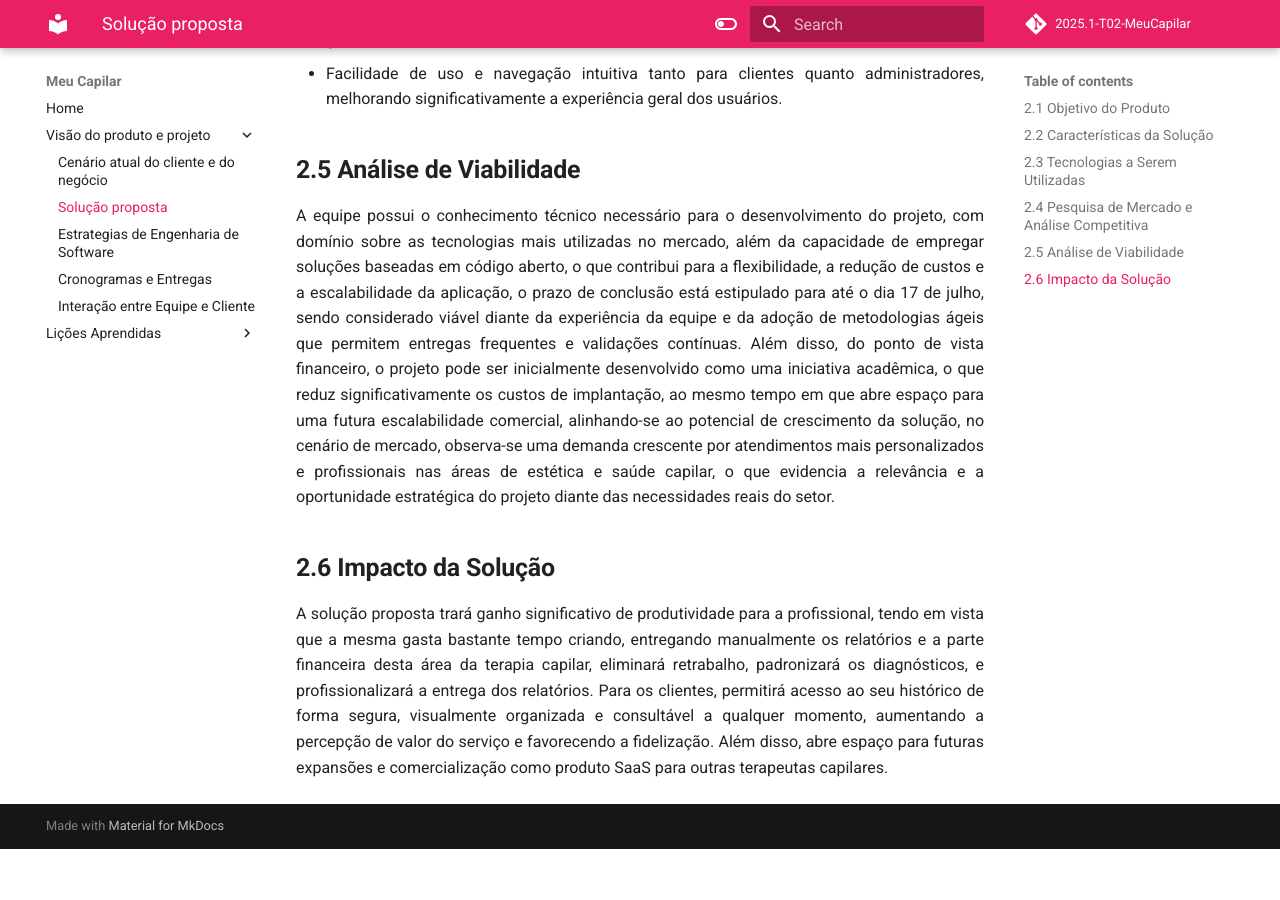
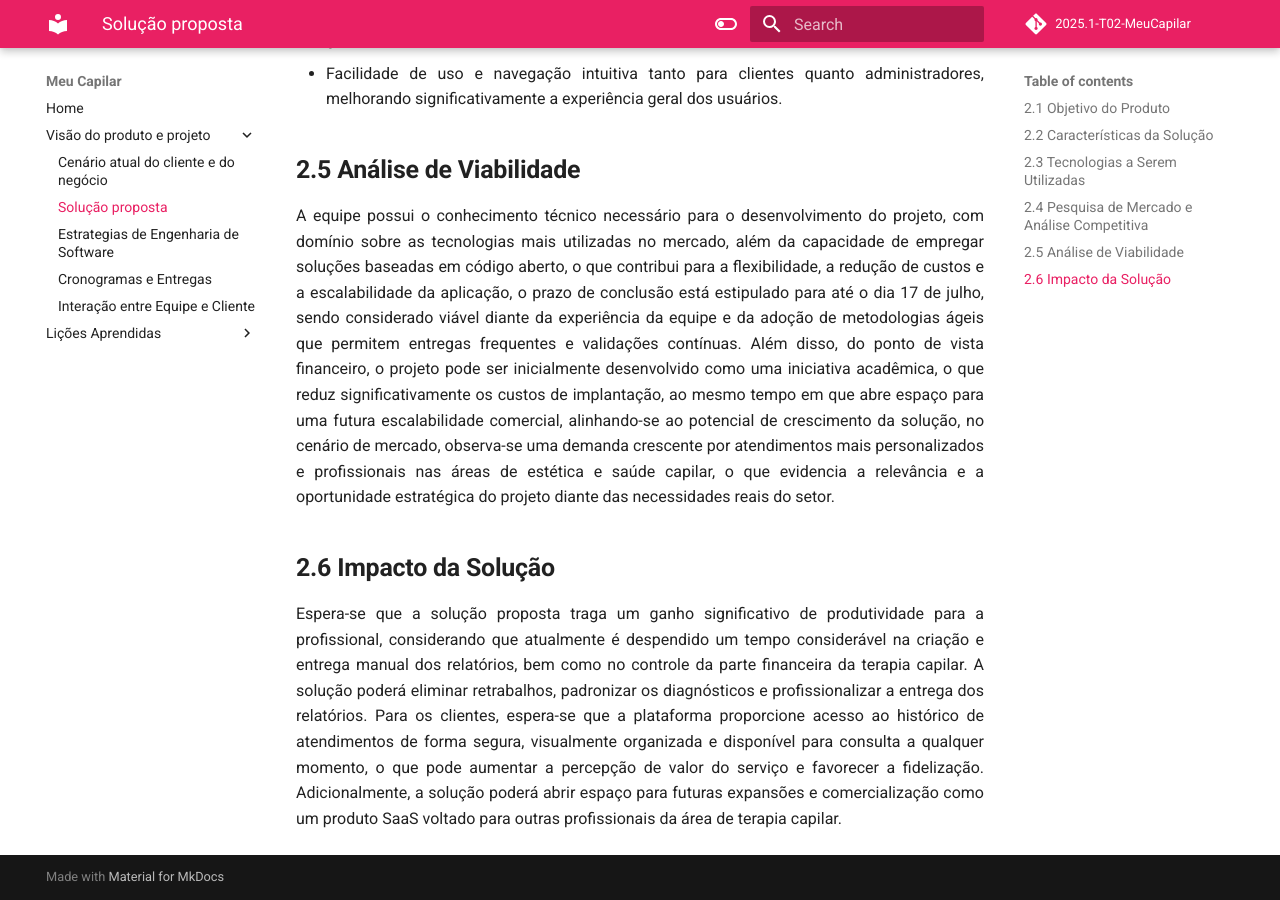
Before and after one commit to mdsreq-fga-unb/2025.1-T02-MeuCapilar, an MkDocs documentation site: the page built from docs/unidade1/sessao2.md, in a window 1280 px wide and 900 px high, scrolled down 2740 px. Built offline with MkDocs 1.6.1 and Material for MkDocs 9.7.7, drawn with Linux system fonts in a browser that asks for light colours; comment, search, counter and statistics services are not loaded; before the commit the page ends 3589 px from its top, so only the background shows below that.

Commit message:
Troca da linguagem da solução proposta, ao invés de afirmar que a solução irá resolver o problema, indiquei que 'espera-se' que a solução resolve o problema.

```diff
--- a/docs/unidade1/sessao2.md
+++ b/docs/unidade1/sessao2.md
@@ -68,4 +68,8 @@
 
 ## **2.6 Impacto da Solução**
 
-<p style="text-align: justify;">A solução proposta trará ganho significativo de produtividade para a profissional, tendo em vista que a mesma gasta bastante tempo criando, entregando manualmente os relatórios e a parte financeira desta área da terapia capilar, eliminará retrabalho, padronizará os diagnósticos, e profissionalizará a entrega dos relatórios. Para os clientes, permitirá acesso ao seu histórico de forma segura, visualmente organizada e consultável a qualquer momento, aumentando a percepção de valor do serviço e favorecendo a fidelização. Além disso, abre espaço para futuras expansões e comercialização como produto SaaS para outras terapeutas capilares.</p>
+<p style="text-align: justify;">Espera-se que a solução proposta traga um ganho significativo de produtividade para a profissional, considerando que atualmente é despendido um tempo considerável na criação e entrega manual dos relatórios, bem como no controle da parte financeira da terapia capilar. A solução poderá eliminar retrabalhos, padronizar os diagnósticos e profissionalizar a entrega dos relatórios.
+
+Para os clientes, espera-se que a plataforma proporcione acesso ao histórico de atendimentos de forma segura, visualmente organizada e disponível para consulta a qualquer momento, o que pode aumentar a percepção de valor do serviço e favorecer a fidelização.
+
+Adicionalmente, a solução poderá abrir espaço para futuras expansões e comercialização como um produto SaaS voltado para outras profissionais da área de terapia capilar.</p>
```
